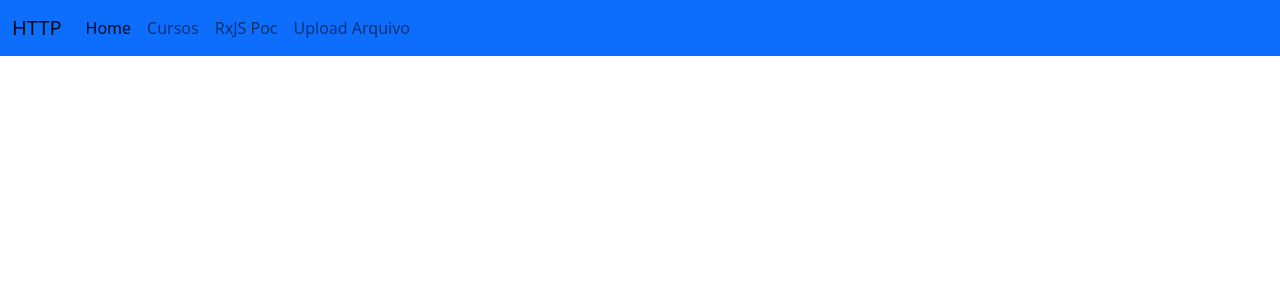
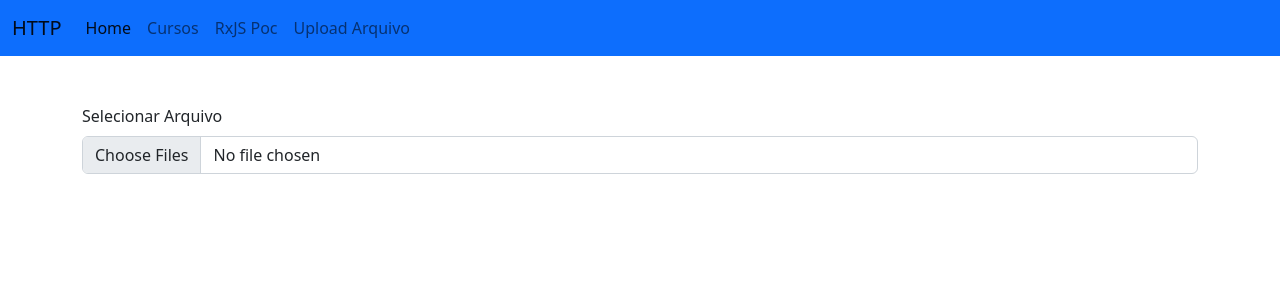
Before and after one commit to israeldiassoares/angular-learning, an Angular app in the folder requests-http/: page /upload in a window 1280 px wide. Shown: the top 300 px of the page. Built offline with nearby package versions, Linux system fonts and the light colour scheme.

Commit message:
Add Routing UploadFile|createdHtml| logic to selectFiles

```diff
--- a/requests-http/src/app/app-routing.module.ts
+++ b/requests-http/src/app/app-routing.module.ts
@@ -4,7 +4,7 @@ import { RouterModule, Routes } from '@angular/router'
 //curso index redireciona para path cursos e no path cursos carrega o path filho via import
 const routes: Routes = [
   { path: 'rxjs-poc', loadChildren: () => import('./unsubscribe-rxjs/unsubscribe-rxjs.module').then(c => c.UnsubscribeRxjsModule) },
-  { path: '', pathMatch: 'full', redirectTo: 'cursos' },
+  { path: '', pathMatch: 'full', redirectTo: 'upload' },
   { path: 'cursos', loadChildren: () => import('./cursos/cursos.module').then(c => c.CursosModule) },
   { path: 'upload', loadChildren: () => import('./upload-file/upload-file.module').then(u => u.UploadFileModule) }
 ]
--- a/requests-http/src/app/upload-file/upload-file-routing.module.ts
+++ b/requests-http/src/app/upload-file/upload-file-routing.module.ts
@@ -1,10 +1,16 @@
-import { NgModule } from '@angular/core';
-import { RouterModule, Routes } from '@angular/router';
+import { NgModule } from '@angular/core'
+import { RouterModule, Routes } from '@angular/router'
 
-const routes: Routes = [];
+import { UploadFileComponent } from './upload-file/upload-file.component'
+
+const routes: Routes = [
+  {
+    path: '', component: UploadFileComponent
+  }
+]
 
 @NgModule({
-  imports: [RouterModule.forChild(routes)],
-  exports: [RouterModule]
+  imports: [ RouterModule.forChild(routes) ],
+  exports: [ RouterModule ]
 })
 export class UploadFileRoutingModule { }
--- a/requests-http/src/app/upload-file/upload-file/upload-file.component.html
+++ b/requests-http/src/app/upload-file/upload-file/upload-file.component.html
@@ -1,3 +1,16 @@
-<p>
-  upload-file works!
-</p>
+<div class="mt-5">
+  <div class="mb-3">
+    <label
+      for="formFileMultiple"
+      class="form-label"
+      id="customFileLabel"
+    >Selecionar Arquivo</label>
+    <input
+      class="form-control"
+      type="file"
+      id="formFileMultiple"
+      (change)="onChange($event)"
+      multiple
+    >
+  </div>
+</div>
--- a/requests-http/src/app/upload-file/upload-file/upload-file.component.ts
+++ b/requests-http/src/app/upload-file/upload-file/upload-file.component.ts
@@ -1,9 +1,9 @@
-import { Component, OnInit } from '@angular/core';
+import { Component, OnInit } from '@angular/core'
 
 @Component({
   selector: 'app-upload-file',
   templateUrl: './upload-file.component.html',
-  styleUrls: ['./upload-file.component.css']
+  styleUrls: [ './upload-file.component.css' ]
 })
 export class UploadFileComponent implements OnInit {
 
@@ -12,4 +12,17 @@ export class UploadFileComponent implements OnInit {
   ngOnInit() {
   }
 
+  onChange(event: Event) {
+    console.log('Evento', event)
+    let selectedFiles = <FileList>(event.target as HTMLInputElement).files
+
+    const fileNames = []
+
+    for (let i = 0; i < selectedFiles.length; i++) {
+      fileNames.push(selectedFiles[ i ].name)
+    }
+
+    document.getElementById('customFileLabel')!.innerHTML = fileNames.join(', ')
+  }
+
 }
```
